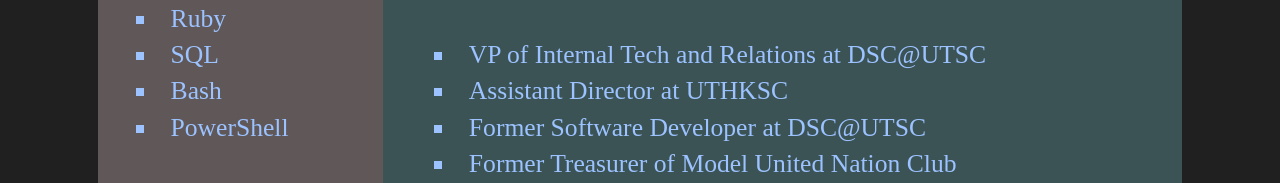
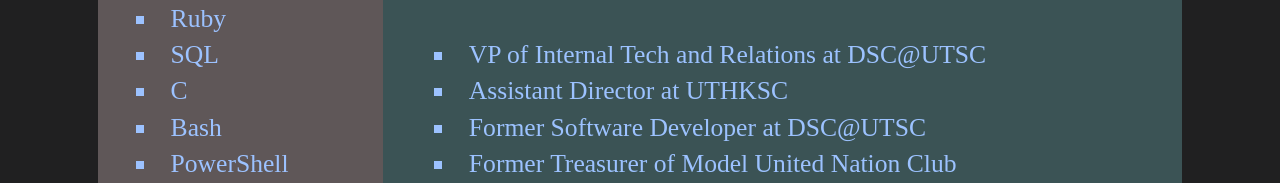
Before and after one commit to ImNotMee/ImNotMee.github.io, a plain HTML site: page main.html in a window 1280 px wide. Shown: the part 704-887 px from the top of the page. Drawn offline with Linux system fonts and the light colour scheme.

Commit message:
update context on main

```diff
--- a/main.html
+++ b/main.html
@@ -53,6 +53,7 @@
                         <li id="lang">JavaScript</li>
                         <li id="lang">Ruby</li>
                         <li id="lang">SQL</li>
+                        <li id="lang">C</li>
                         <li id="lang">Bash</li>
                         <li id="lang">PowerShell</li>
                     </ul>
```
